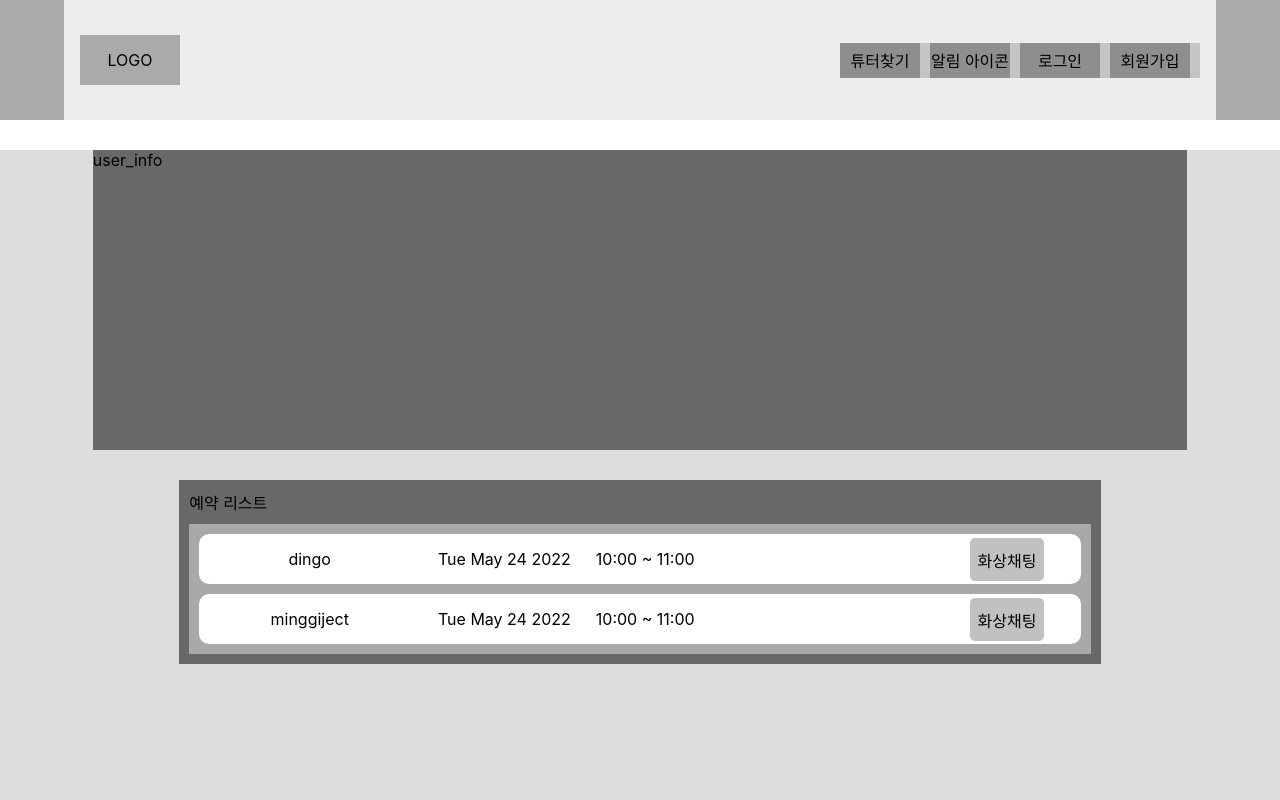
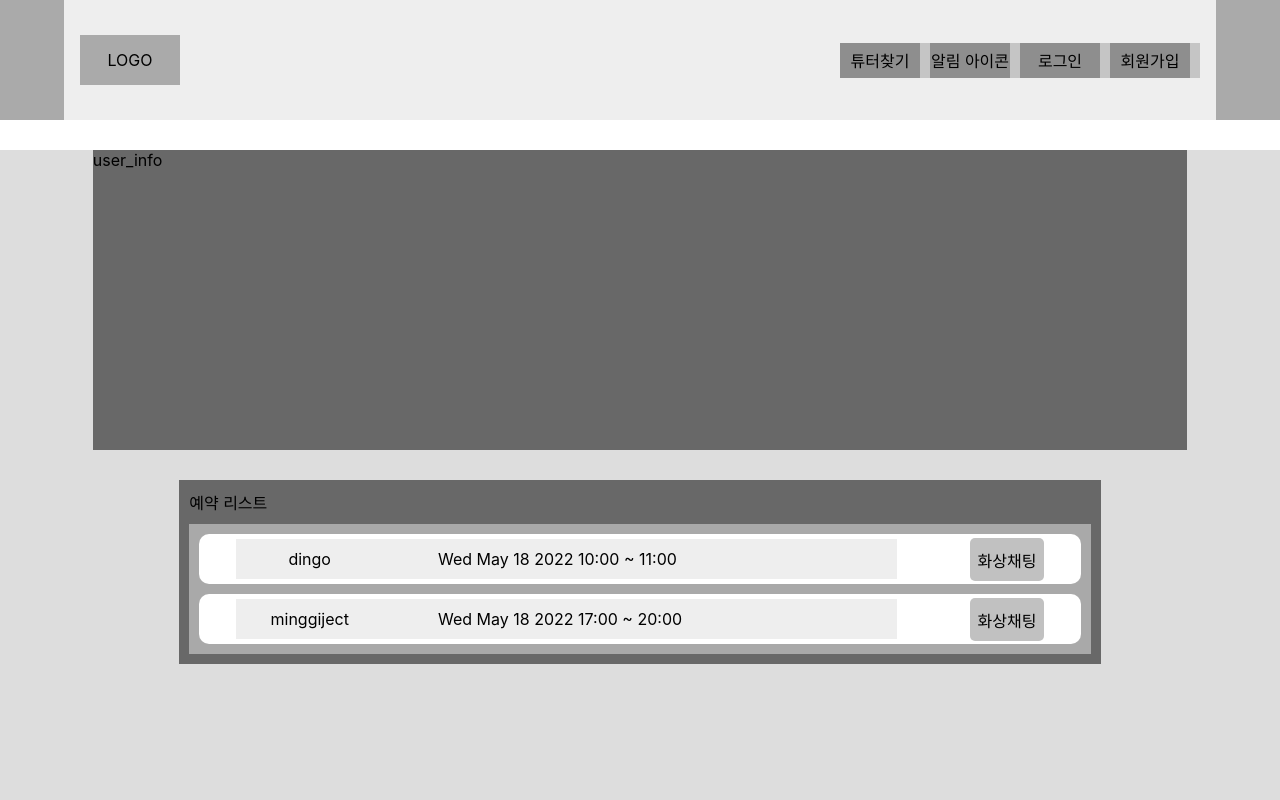
Before and after one commit to jiaegong/Friengls, a React (Create React App) app: page /mypage in a window 1280 px wide. Shown: the top 800 px of the page. Built offline with nearby package versions, Linux system fonts and the light colour scheme; no server answers.

Commit message:
예약 시간 편집해 보여주기

```diff
--- a/src/pages/Mypage.js
+++ b/src/pages/Mypage.js
@@ -7,7 +7,6 @@ import { history } from '../redux/configureStore';
 const Mypage = () => {
   const dispatch = useDispatch();
   const bookingList = useSelector((state) => state.booking.list);
-  // console.log(bookingList);
 
   useEffect(() => {
     dispatch(bookingAction.getBookingDB());
@@ -30,13 +29,17 @@ const Mypage = () => {
           <p className="bookingTitle">예약 리스트</p>
           <ul className="bookingList">
             {bookingList.map((item, idx) => {
-              // console.log(item);
+              let start = item.start;
+              let end = item.end;
+              let [week, month, day, year, sTime] = start.split(' ');
+              let startTime = sTime.substr(0, 5);
+              let endTime = end.substr(-17, 5);
               return (
                 <li className="booking" key={`booking${idx}`}>
                   <div className="bookingInfo">
                     <div className="userName">{item.userName}</div>
                     <div className="userBooking">
-                      Tue May 24 2022 &emsp; 10:00 ~ 11:00
+                      {week} {month} {day} {year}  {startTime} ~ {endTime}
                     </div>
                   </div>
                   <button
@@ -165,7 +168,7 @@ const Wrap = styled.div`
               text-align: left;
             }
 
-            /* background: #eee; */
+            background: #eee;
           }
 
           .videoBtn {
```
